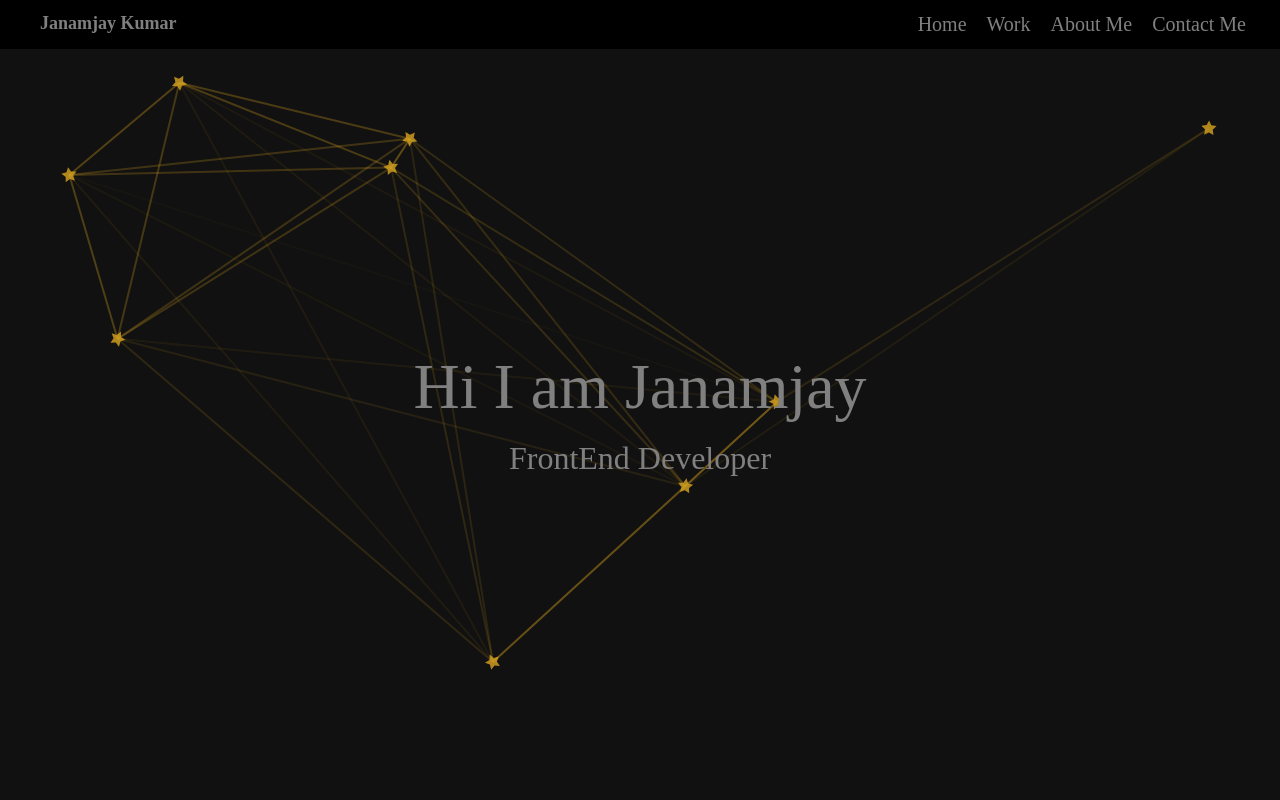
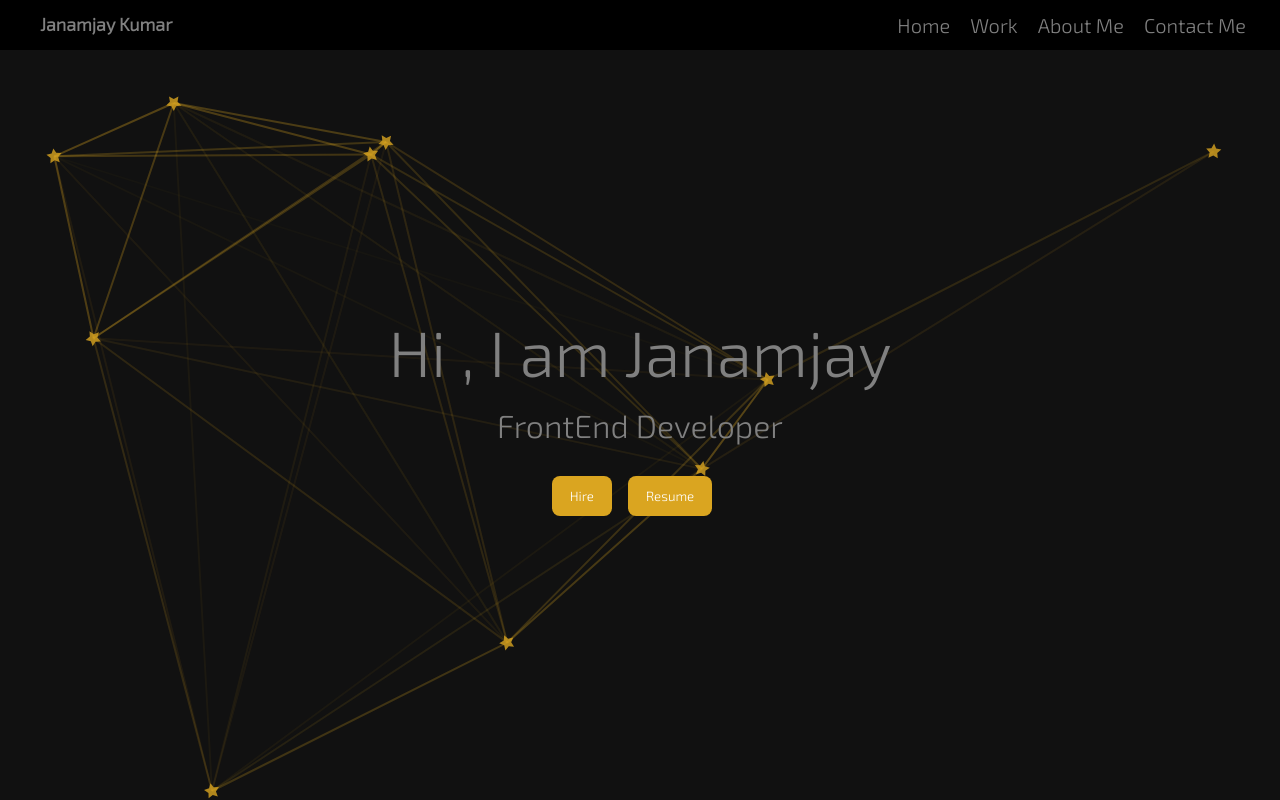
Before and after one commit to Janamjay/portfolio_my_self, a React (Vite) app: page / in a window 1280 px wide. Built offline with nearby package versions, Linux system fonts and the light colour scheme.

Commit message:
homepage done

```diff
--- a/src/component/navbar/navbar.module.css
+++ b/src/component/navbar/navbar.module.css
@@ -1,4 +1,3 @@
-
 .main {
   background-color: black;
   display: flex;
@@ -12,8 +11,10 @@
 .left {
   margin-left: 40px;
 }
-  .title h1{
+.title > a {
   text-decoration: none;
+}
+.title h1 {
   cursor: pointer;
   color: grey;
   font-size: 18px;
@@ -33,7 +34,7 @@
 }
 
 .right li,
-  a {
+.right a {
   text-decoration: none;
   list-style: none;
   cursor: pointer;
@@ -44,7 +45,6 @@
 .right a:hover {
   color: goldenrod;
 }
-
 
 /* responsive button ++++++++ */
 
--- a/src/index.css
+++ b/src/index.css
@@ -1,4 +1,6 @@
+@import url('https://fonts.googleapis.com/css2?family=Exo+2:wght@300&family=Poppins:wght@200&display=swap');
 *{
     margin: 0;
     padding: 0;
+    font-family: 'Exo 2', sans-serif;
 }
--- a/src/pages/home/Home.jsx
+++ b/src/pages/home/Home.jsx
@@ -1,22 +1,22 @@
 import React from "react";
-import home from './home.module.css';
+import home from "./home.module.css";
 import Particles from "react-tsparticles";
+import resume from './Janamjay Resume.pdf'
 import { loadFull } from "tsparticles";
 
 const Home = () => {
   const particlesInit = async (main) => {
-    console.log(main);
-
-    // you can initialize the tsParticles instance (main) here, adding custom shapes or presets
-    // this loads the tsparticles package bundle, it's the easiest method for getting everything ready
-    // starting from v2 you can add only the features you need reducing the bundle size
     await loadFull(main);
   };
   return (
     <div className={home.main_container}>
       <div className={home.content}>
-        <h1>Hi I am Janamjay</h1>
+        <h1>Hi , I am Janamjay</h1>
         <p>FrontEnd Developer</p>
+        <div className={home.approach}>
+          <button>Hire</button>
+          <button><a href={resume} target="_blank" rel="noreferrer">Resume</a></button>
+        </div>
       </div>
       <div className={home.particle}>
         <Particles
--- a/src/pages/home/home.module.css
+++ b/src/pages/home/home.module.css
@@ -1,26 +1,46 @@
-.content{
+.content {
   display: flex;
   flex-direction: column;
   justify-content: center;
   align-items: center;
   height: 91vh;
 }
-.content h1 , p{
+.content h1,
+.content p {
   color: grey;
 }
-.content h1{
+.content h1 {
   font-size: 4rem;
   font-weight: 500;
   margin-bottom: 1rem;
 }
-.content p{
+.content p {
   font-size: 2rem;
   font-weight: 500;
 }
 
-.content  p:hover{
+.content p:hover {
   color: white;
 }
-.content  h1:hover{
+.content h1:hover {
   color: white;
 }
+.approach > button {
+  padding: 12px 18px;
+  margin-right: 1rem;
+  margin-top: 2rem;
+  outline: none;
+  border: none;
+  border-radius: 8px;
+  color: white;
+  background-color: goldenrod;
+  cursor: pointer;
+}
+.approach > button:hover {
+  box-shadow: 0 0 10px grey;
+  background-color: rgb(188, 137, 7);
+}
+.approach > button a {
+  text-decoration: none;
+  color: white;
+}
```
Also changed, not shown: 1 other file (tests, documents, lock files or other folders). Lines whose indentation alone changed are shown as unchanged.
